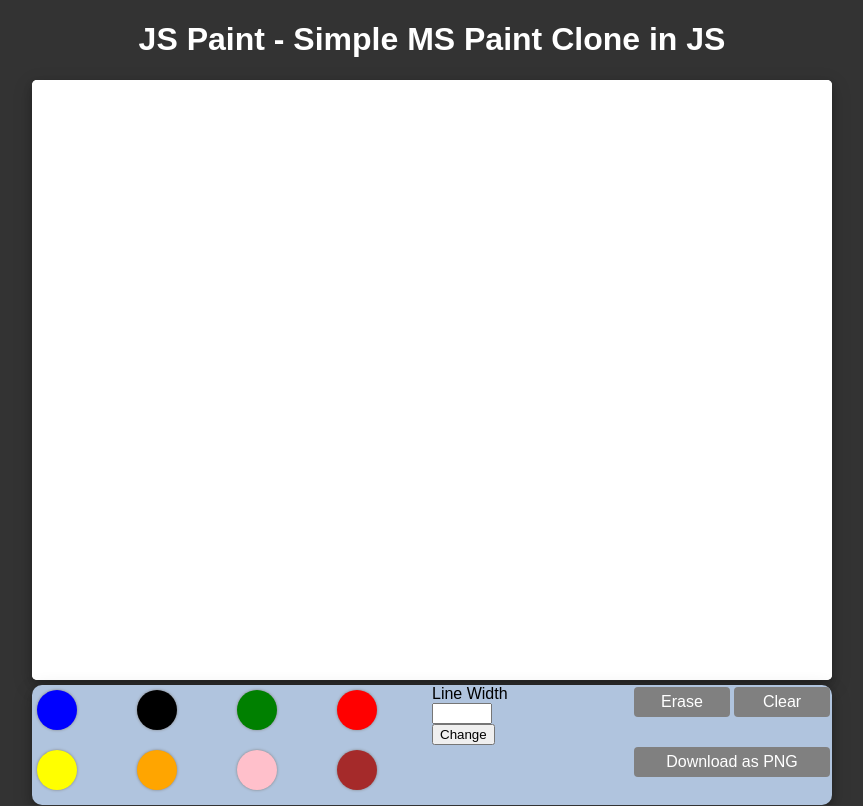
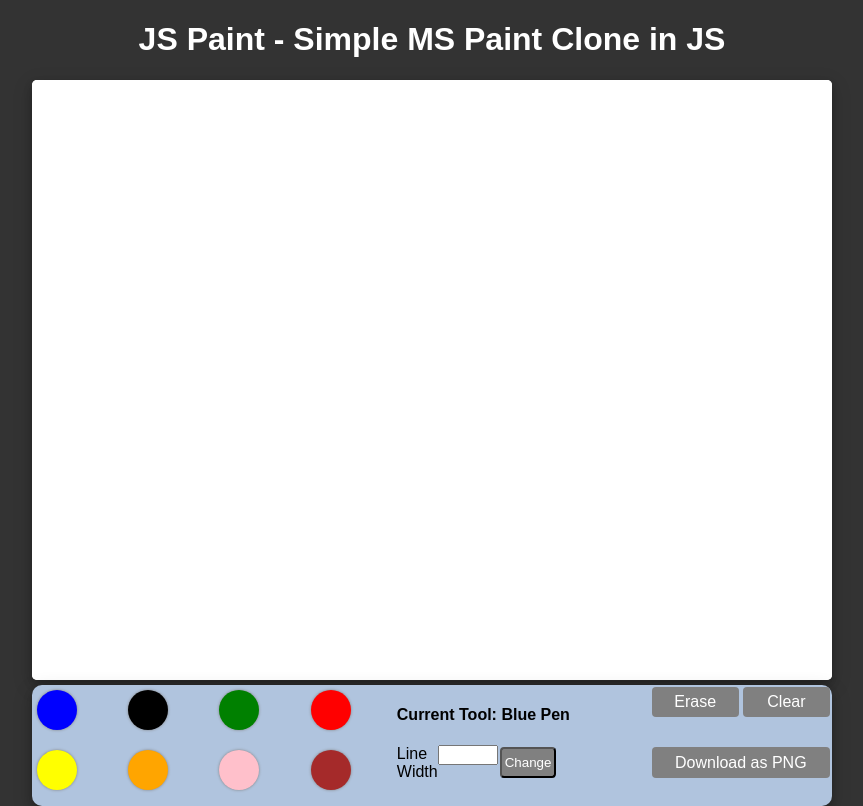
Before and after one commit to reesealanj/js-paint, a plain HTML site: page index.html in a window 1280 px wide. Both pictures are taken after a click on the link 265 px from the left and 709 px from the top of the page. Shown: the whole page, without its empty margins (208-1071 px from the left). Drawn offline with Linux system fonts and the light colour scheme.

Commit message:
Completed Base Project

```diff
--- a/index.html
+++ b/index.html
@@ -23,10 +23,11 @@
             <a class='square-button' onclick=lineColor(9) style="background:grey; grid-area: eraser;">Erase</a>
             <a class='square-button' onclick=clearCanvas() style="background:grey; grid-area: clear;">Clear</a>
             <a class='square-button' onclick=downloadCanvas() style="background:grey; grid-area: download;">Download as PNG</a>
-            <form action="#" style="background: line; color: black;">
+            <h4 style='grid-area: current; color: black;' id="tool">Current Tool:</h4>
+            <form style="display: flex; color: black;">
                 <label for="lineStroke">Line Width</label>
-                <input type="number" id="lineStroke" style="width:60px;"/>
-                <input type="button" onclick="strokeForm();" value="Change"/>
+                <input type="number" id="lineStroke" style="width:60px; height: 20px;"/>
+                <input type="button" onclick="strokeForm();" value="Change" class="square-button" style="background: grey; color: white;"/>
             </form>
     </div>
     <script src="main.js"></script>
--- a/main.js
+++ b/main.js
@@ -41,6 +41,7 @@ function init(id) {
             locatePointer('click', e);
         }
     }, false);
+    changeTool();
 }
 
 
@@ -63,7 +64,7 @@ function locatePointer(a, e) {
         cY = e.clientY - canvas.getBoundingClientRect().top;
         // Indicate user has started drawing
         drawing = true;
-        console.log("Click Start: " + cX + "," + cY);
+        //console.log("Click Start: " + cX + "," + cY);
         dot = true;
         if (dot) {
             ctx.beginPath();
@@ -84,7 +85,7 @@ function locatePointer(a, e) {
             // Copy pointer location into cX and cY
             cX = e.clientX - canvas.getBoundingClientRect().left;
             cY = e.clientY - canvas.getBoundingClientRect().top;
-            console.log("Moved to: " + cX + "," + cY);
+            //console.log("Moved to: " + cX + "," + cY);
             // Draw at new Location
             draw();
         }
@@ -153,6 +154,7 @@ function lineColor(c) {
             return;
     }
     console.log("lineColor() called, color: " + color);
+    changeTool();
     return;
 }
 
@@ -179,3 +181,8 @@ function downloadCanvas() {
         document.body.removeChild(a);
     }
 }
+
+function changeTool() {
+    var toolHeader = document.getElementById("tool");
+    toolHeader.innerText = "Current Tool: " + cur_tool;
+}
--- a/style.css
+++ b/style.css
@@ -69,6 +69,11 @@ body {
     box-shadow: 0 0 3px gray;
 }
 
+.round-button:active {
+    box-shadow: 0 5px rgb(133, 132, 132);
+    transform: translateX(2px);
+}
+
 .square-button{
     border-radius: 4px;
     margin: 2px;
@@ -81,8 +86,7 @@ body {
     height: 50%;
 }
 
-.buttons {
-    padding:1em;
-
-    grid-template-areas: colors;
+.square-button:active {
+    box-shadow: 0 5px #fff;
+    transform: translateX(2px);
 }
```
